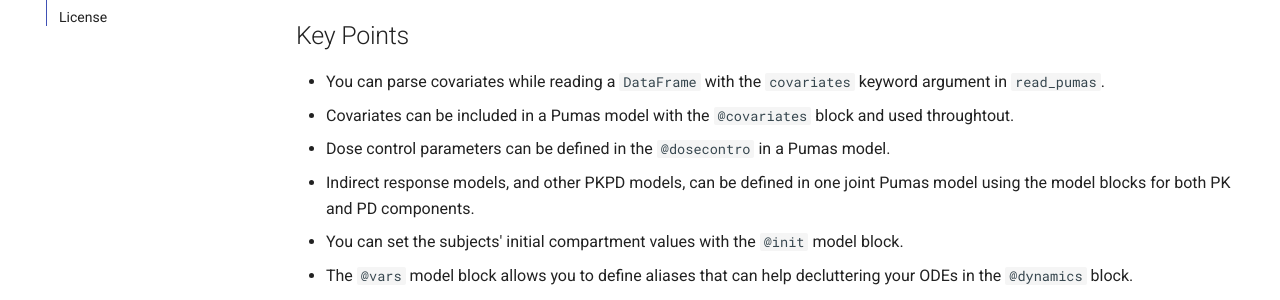
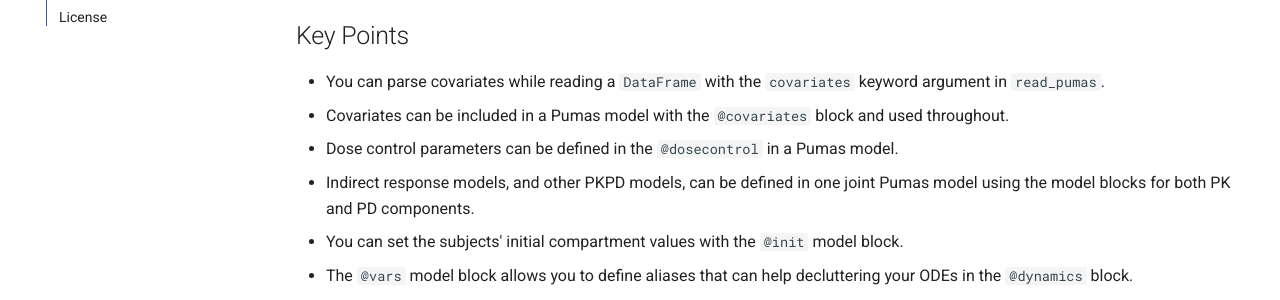
Before and after one commit to PumasAI-Labs/NLME-Intermediate, an MkDocs documentation site: the page built from docs/reference.md, in a window 1280 px wide and 900 px high. Shown: the part 277-577 px from the top of the window. Built offline with MkDocs 1.6.1 and Material for MkDocs 9.7.7, drawn with Linux system fonts in a browser that asks for light colours; comment, search, counter and statistics services are not loaded.

Commit message:
Apply suggestions from code review
Co-authored-by: Juan José González Oneto <80299581+jotas6@users.noreply.github.com>

```diff
--- a/docs/reference.md
+++ b/docs/reference.md
@@ -7,8 +7,8 @@
 ## Key Points
 
 - You can parse covariates while reading a `DataFrame` with the `covariates` keyword argument in `read_pumas`.
-- Covariates can be included in a Pumas model with the `@covariates` block and used throughtout.
-- Dose control parameters can be defined in the `@dosecontro` in a Pumas model.
+- Covariates can be included in a Pumas model with the `@covariates` block and used throughout.
+- Dose control parameters can be defined in the `@dosecontrol` in a Pumas model.
 - Indirect response models, and other PKPD models, can be defined in one joint Pumas model using the model blocks for both PK and PD components.
 - You can set the subjects' initial compartment values with the `@init` model block.
 - The `@vars` model block allows you to define aliases that can help decluttering your ODEs in the `@dynamics` block.
```
